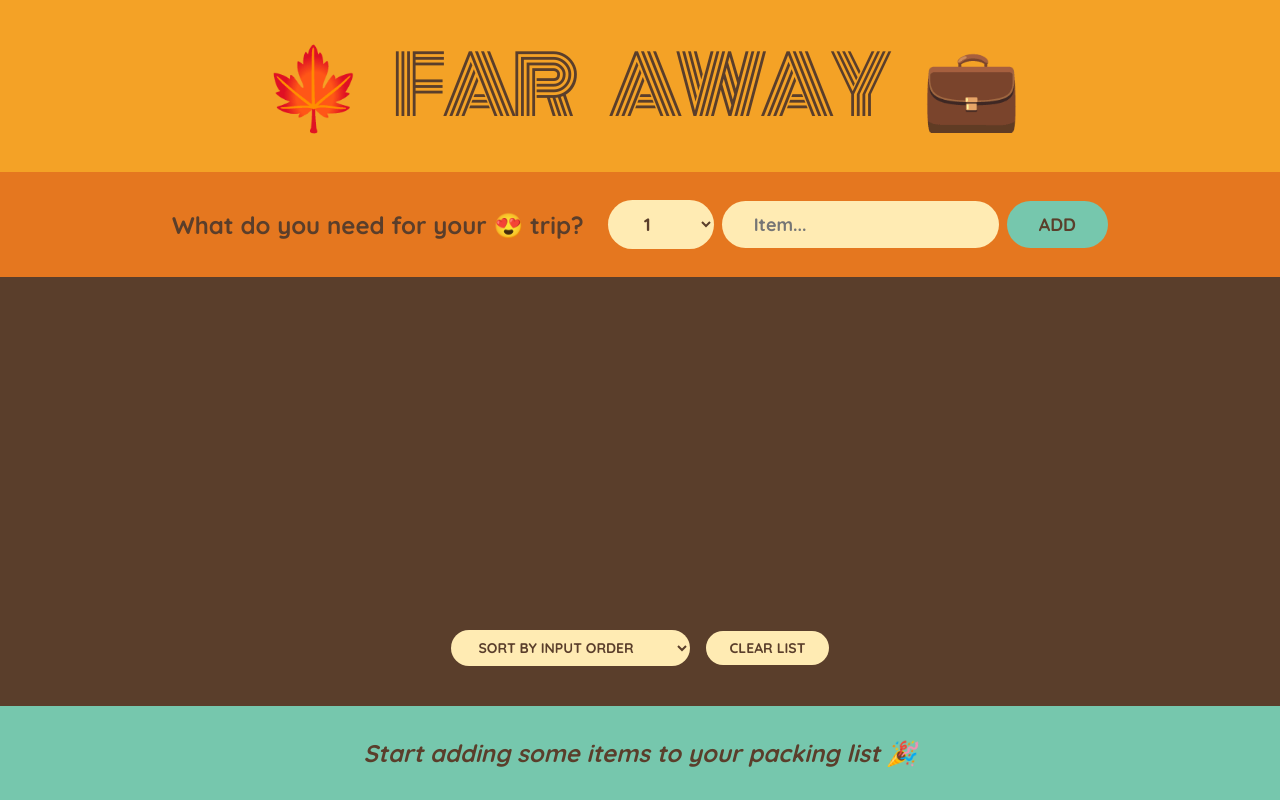
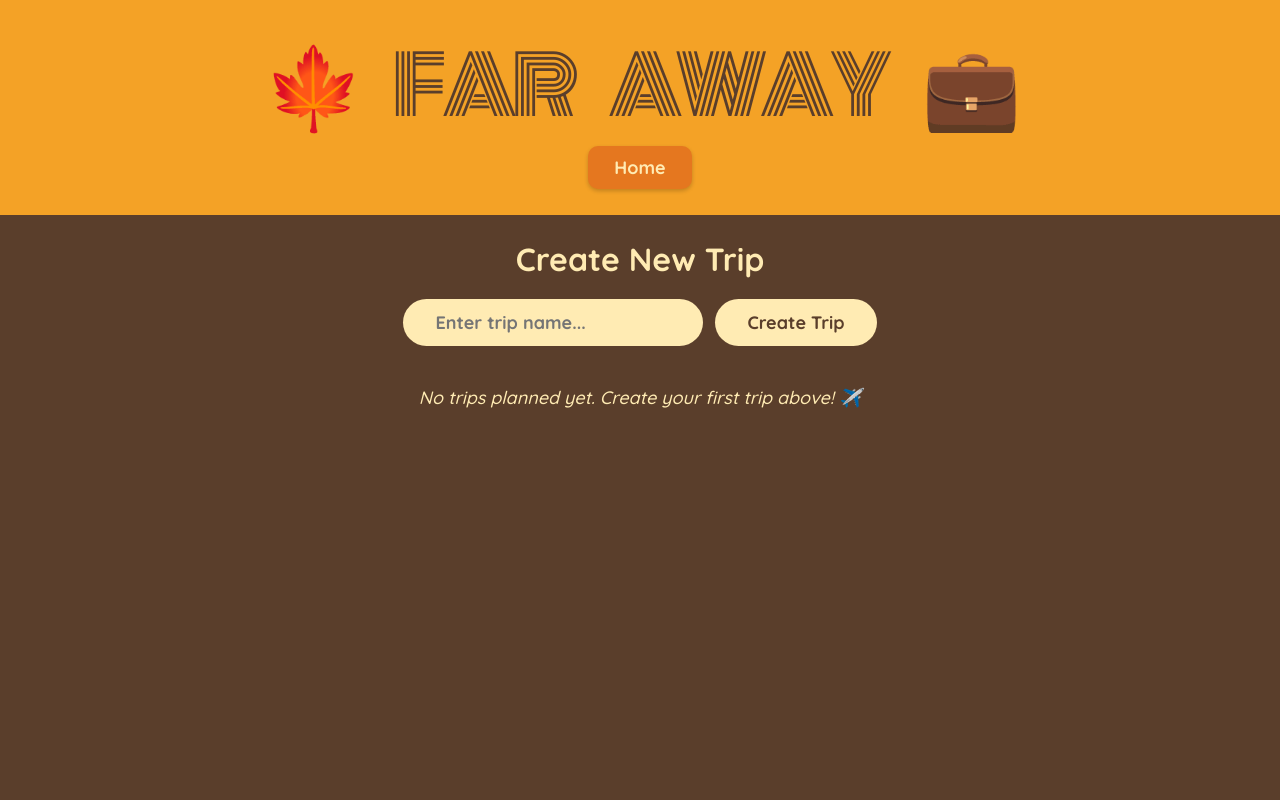
Before and after one commit to samyak2005/far_away, a React (Vite) app: page / in a window 1280 px wide. Built offline with nearby package versions, Linux system fonts and the light colour scheme.

Commit message:
Routing changes made

```diff
--- a/src/App.jsx
+++ b/src/App.jsx
@@ -1,40 +1,123 @@
-import { useState } from "react";
+import { useState, useEffect } from "react";
 import "./App.css";
 import Logo from "./components/Logo";
 import Form from "./components/Form";
 import PackingList from "./components/PackingList";
 import Stats from "./components/Stats";
+import Navigation from "./components/Navigation";
+import Home from "./components/Home";
 
 function App() {
-  const [items, setItems] = useState([]);
+  const [trips, setTrips] = useState(() => {
+    const savedTrips = localStorage.getItem("trips");
+    return savedTrips ? JSON.parse(savedTrips) : [];
+  });
+
+  const [currentPage, setCurrentPage] = useState(() => {
+    return localStorage.getItem("currentPage") || "home";
+  });
+
+  const [currentTripId, setCurrentTripId] = useState(() => {
+    return Number(localStorage.getItem("currentTripId")) || null;
+  });
+
+  const currentTrip = trips.find(trip => trip.id === currentTripId);
+
+  // Save trips to localStorage whenever they change
+  useEffect(() => {
+    localStorage.setItem("trips", JSON.stringify(trips));
+  }, [trips]);
+
+  // Save current page and trip ID to localStorage
+  useEffect(() => {
+    localStorage.setItem("currentPage", currentPage);
+    localStorage.setItem("currentTripId", currentTripId);
+  }, [currentPage, currentTripId]);
+
+  function handleAddTrip(newTrip) {
+    setTrips(trips => [...trips, newTrip]);
+  }
+
+  function handleDeleteTrip(tripId) {
+    if (tripId === currentTripId) {
+      setCurrentTripId(null);
+      setCurrentPage("home");
+    }
+    setTrips(trips => trips.filter(trip => trip.id !== tripId));
+  }
 
   function handleAddItem(item) {
-    setItems((items) => [...items, item]); //check
+    setTrips(trips =>
+      trips.map(trip =>
+        trip.id === currentTripId
+          ? { ...trip, items: [...trip.items, item] }
+          : trip
+      )
+    );
   }
 
   function handleDeleteItem(id) {
-    setItems((items) => items.filter((item) => item.id !== id));
+    setTrips(trips =>
+      trips.map(trip =>
+        trip.id === currentTripId
+          ? { ...trip, items: trip.items.filter(item => item.id !== id) }
+          : trip
+      )
+    );
   }
 
   function handleToggleItem(id) {
-    setItems((items) =>
-      items.map((item) =>
-        item.id === id ? { ...item, packed: !item.packed } : item
+    setTrips(trips =>
+      trips.map(trip =>
+        trip.id === currentTripId
+          ? {
+              ...trip,
+              items: trip.items.map(item =>
+                item.id === id ? { ...item, packed: !item.packed } : item
+              )
+            }
+          : trip
       )
     );
+  }
+
+  function handleNavigate(page, tripId = null) {
+    setCurrentPage(page);
+    if (page === "home") {
+      setCurrentTripId(null);
+    } else if (tripId) {
+      setCurrentTripId(tripId);
+    }
   }
 
   return (
     <div className="app">
       <Logo />
-      <Form onAddItem={handleAddItem} />
-      <PackingList
-        items={items}
-        setItems={setItems}
-        onDeleteItem={handleDeleteItem}
-        onToggleItem={handleToggleItem}
+      <Navigation
+        onNavigate={handleNavigate}
+        trips={trips}
+        currentTrip={currentTrip}
       />
-      <Stats items={items} />
+      {currentPage === "home" ? (
+        <Home
+          onAddTrip={handleAddTrip}
+          trips={trips}
+          onNavigate={handleNavigate}
+          onDeleteTrip={handleDeleteTrip}
+        />
+      ) : (
+        currentTrip && (
+          <>
+            <Form onAddItem={handleAddItem} />
+            <PackingList
+              items={currentTrip.items}
+              onDeleteItem={handleDeleteItem}
+              onToggleItem={handleToggleItem}
+            />
+            <Stats items={currentTrip.items} />
+          </>
+        )
+      )}
     </div>
   );
 }
--- /dev/null
+++ b/src/components/Home.jsx
@@ -0,0 +1,84 @@
+import { useState } from "react";
+
+export default function Home({ onAddTrip, trips, onNavigate, onDeleteTrip }) {
+  const [newTripName, setNewTripName] = useState("");
+
+  function handleSubmit(e) {
+    e.preventDefault();
+    if (!newTripName.trim()) return;
+
+    onAddTrip({
+      id: Date.now(),
+      name: newTripName.trim(),
+      items: []
+    });
+
+    setNewTripName("");
+  }
+
+  function handleDeleteClick(e, tripId) {
+    e.stopPropagation();
+    if (window.confirm("Are you sure you want to delete this trip?")) {
+      onDeleteTrip(tripId);
+    }
+  }
+
+  function handleClearAll() {
+    if (window.confirm("Are you sure you want to delete all trips? This cannot be undone!")) {
+      trips.forEach(trip => onDeleteTrip(trip.id));
+    }
+  }
+
+  return (
+    <div className="home">
+      <div className="create-trip">
+        <h2>Create New Trip</h2>
+        <form className="trip-form" onSubmit={handleSubmit}>
+          <input
+            type="text"
+            placeholder="Enter trip name..."
+            value={newTripName}
+            onChange={(e) => setNewTripName(e.target.value)}
+          />
+          <button>Create Trip</button>
+        </form>
+      </div>
+
+      <div className="trips-list">
+        {trips.length > 0 && <h2>Your Trips ✈️ ✈️</h2>}
+        {trips.length === 0 ? (
+          <p className="no-trips">No trips planned yet. Create your first trip above! ✈️</p>
+        ) : (
+          <>
+            <ul>
+              {trips.map(trip => (
+                <li
+                  key={trip.id}
+                  onClick={() => onNavigate("form", trip.id)}
+                >
+                  <div className="trip-info">
+                    <span className="trip-name">{trip.name}</span>
+                    <span className="items-count">{trip.items.length} items</span>
+                  </div>
+                  <button
+                    className="delete-trip"
+                    onClick={(e) => handleDeleteClick(e, trip.id)}
+                  >
+                    ❌
+                  </button>
+                </li>
+              ))}
+            </ul>
+            {trips.length > 0 && (
+              <div style={{ display: 'flex', justifyContent: 'center' }}>
+                <button className="clear-all" onClick={handleClearAll}>
+                  Clear All Trips 🗑️
+                </button>
+              </div>
+            )}
+          </>
+        )}
+      </div>
+    </div>
+  );
+}
--- /dev/null
+++ b/src/components/Navigation.jsx
@@ -0,0 +1,23 @@
+import { useState } from "react";
+
+export default function Navigation({ onNavigate, trips, currentTrip }) {
+  return (
+    <nav className="nav">
+      <button
+        onClick={() => onNavigate("home")}
+        className={!currentTrip ? "active" : ""}
+      >
+        Home
+      </button>
+      {trips.map(trip => (
+        <button
+          key={trip.id}
+          onClick={() => onNavigate("form", trip.id)}
+          className={currentTrip?.id === trip.id ? "active" : ""}
+        >
+          {trip.name}
+        </button>
+      ))}
+    </nav>
+  );
+}
--- a/src/components/PackingList.jsx
+++ b/src/components/PackingList.jsx
@@ -1,7 +1,7 @@
 import Item from "./Item";
 import { useState } from "react";
 
-function PackingList({ items, setItems, onDeleteItem, onToggleItem }) {
+function PackingList({ items, onDeleteItem, onToggleItem }) {
   const [sortBy, setSortBy] = useState("input");
 
   let sortedItems;
@@ -20,7 +20,10 @@ function PackingList({ items, setItems, onDeleteItem, onToggleItem }) {
     const confirmed = window.confirm(
       "Are you sure you want to delete all items?"
     );
-    if (confirmed) setItems([]);
+    if (confirmed) {
+      // Delete all items one by one to trigger the same behavior as individual deletion
+      items.forEach(item => onDeleteItem(item.id));
+    }
   }
 
   return (
@@ -42,8 +45,9 @@ function PackingList({ items, setItems, onDeleteItem, onToggleItem }) {
           <option value="description">Sort by description</option>
           <option value="packed">Sort by packed status</option>
         </select>
-
-        <button onClick={clearList}>Clear List</button>
+        {items.length > 0 && (
+          <button onClick={clearList}>Clear List</button>
+        )}
       </div>
     </div>
   );
--- a/src/index.css
+++ b/src/index.css
@@ -34,12 +34,13 @@ h1 {
   font-weight: 400;
   word-spacing: 30px;
   letter-spacing: -5px;
-  padding: 2.4rem 0;
+  padding: 2.4rem 0 0 0;
+  margin-bottom: 0;
 }
 
 .add-form {
   background-color: #e5771f;
-  padding: 2.8rem 0;
+  padding: 1.5rem 0;
   display: flex;
   align-items: center;
   justify-content: center;
@@ -49,6 +50,7 @@ h1 {
 h3 {
   margin-right: 1.6rem;
   font-size: 2.4rem;
+  white-space: nowrap;
 }
 
 button,
@@ -68,18 +70,47 @@ input {
 .add-form button {
   text-transform: uppercase;
   background-color: #76c7ad;
+
 }
 
 .list {
   background-color: #5a3e2b;
   color: #ffebb3;
-  padding: 4rem 0;
+  padding: 2.4rem 0;
+  height: calc(100vh - 330px);
+  display: flex;
+  flex-direction: column;
+  align-items: center;
+  overflow-y: auto;
+  position: relative;
+  padding-bottom: 60px;
+}
 
+.list ul {
+  list-style: none;
+  width: 80%;
+  overflow-y: auto;
+  display: grid;
+  grid-template-columns: repeat(auto-fit, minmax(250px, 1fr));
+  gap: 1.2rem;
+  justify-content: center;
+  align-content: start;
+  padding: 0 2.4rem;
+  margin-bottom: 2rem;
+}
+
+.actions {
+  position: absolute;
+  bottom: 70px;
+  left: 0;
+  width: 100%;
   display: flex;
-  justify-content: space-between;
-  flex-direction: column;
-  gap: 3.2rem;
-  align-items: center;
+  justify-content: center;
+  gap: 1.2rem;
+  padding: 1.2rem 0;
+  background-color: #5a3e2b;
+  border-top: 1px solid #76c7ad33;
+  z-index: 1;
 }
 
 .actions button,
@@ -89,18 +120,6 @@ input {
   font-size: 1.4rem;
   font-weight: 700;
   margin: 0 0.8rem;
-}
-
-.list ul {
-  list-style: none;
-  width: 80%;
-  overflow: scroll;
-
-  display: grid;
-  grid-template-columns: repeat(auto-fit, minmax(250px, 1fr));
-  gap: 1.2rem;
-  justify-content: center;
-  align-content: start;
 }
 
 .list li {
@@ -128,5 +147,191 @@ input[type="checkbox"] {
   background-color: #76c7ad;
   text-align: center;
   font-weight: 700;
-  padding: 3.2rem 0;
+  padding: 2rem 0;
+  position: fixed;
+  bottom: 0;
+  width: 100%;
+  z-index: 2;
 }
+
+.nav {
+  display: flex;
+  justify-content: center;
+  gap: 1.2rem;
+  padding-bottom: 2.4rem;
+  background-color: #f4a226;
+}
+
+.nav button {
+  background-color: #ffebb3;
+  color: #5a3e2b;
+  padding: 0.8rem 2.4rem;
+  border: none;
+  border-radius: 10px;
+  font-weight: bold;
+  cursor: pointer;
+  transition: all 0.2s;
+  border: 2px solid transparent;
+}
+
+.nav button:hover {
+  transform: translateY(-2px);
+  box-shadow: 0 2px 4px rgba(0, 0, 0, 0.1);
+}
+
+.nav button.active {
+  background-color: #e5771f;
+  color: #ffebb3;
+  transform: translateY(-2px);
+  box-shadow: 0 2px 4px rgba(0, 0, 0, 0.2);
+}
+
+.home {
+  background-color: #5a3e2b;
+  min-height: 585px;
+  height: 100%;
+  padding: 2.4rem;
+  display: flex;
+  flex-direction: column;
+  align-items: center;
+  gap: 4rem;
+}
+
+.create-trip {
+  text-align: center;
+}
+
+.home h2 {
+  color: #ffebb3;
+  font-size: 3.2rem;
+  margin-bottom: 2rem;
+}
+
+.trip-form {
+  display: flex;
+  gap: 1.2rem;
+}
+
+.trip-form input {
+  min-width: 300px;
+}
+
+.trips-list {
+  width: 100%;
+  max-width: 800px;
+  padding: 0 2rem;
+}
+
+.trips-list ul {
+  list-style: none;
+  display: grid;
+  grid-template-columns: repeat(auto-fill, minmax(300px, 1fr));
+  gap: 2rem;
+}
+
+.trips-list li {
+  background-color: #ffebb3;
+  padding: 2rem;
+  border-radius: 1rem;
+  display: flex;
+  justify-content: space-between;
+  align-items: center;
+  cursor: pointer;
+  transition: all 0.2s;
+  border: 2px solid transparent;
+  gap: 1.2rem;
+}
+
+.trips-list li:hover {
+  transform: translateY(-3px);
+  box-shadow: 0 4px 8px rgba(0, 0, 0, 0.2);
+}
+
+.trip-info {
+  flex: 1;
+  display: flex;
+  justify-content: space-between;
+  align-items: center;
+  gap: 1.2rem;
+}
+
+.trip-name {
+  font-size: 2rem;
+  color: #5a3e2b;
+  font-weight: 600;
+}
+
+.delete-trip {
+  background: none;
+  border: none;
+  padding: 0.4rem;
+  cursor: pointer;
+  font-size: 1.8rem;
+  opacity: 0.7;
+  transition: all 0.2s;
+  display: flex;
+  align-items: center;
+  justify-content: center;
+}
+
+.delete-trip:hover {
+  opacity: 1;
+  transform: scale(1.1);
+}
+
+.trips-list li.active {
+  background-color: #e5771f;
+  transform: translateY(-3px);
+  box-shadow: 0 4px 8px rgba(0, 0, 0, 0.2);
+}
+
+.trips-list li.active span {
+  color: #ffebb3;
+}
+
+.trips-list li.active .items-count {
+  background-color: #5a3e2b;
+}
+
+.trips-list li span {
+  color: #5a3e2b;
+  font-size: 1.8rem;
+  font-weight: 600;
+}
+
+.items-count {
+  background-color: #76c7ad;
+  padding: 0.4rem 1.2rem;
+  border-radius: 1rem;
+}
+
+.no-trips {
+  text-align: center;
+  color: #ffebb3;
+  font-size: 1.8rem;
+  font-style: italic;
+}
+
+.trips-list h2 {
+  text-align: center;
+  margin-bottom: 2.4rem;
+}
+
+.clear-all {
+  background-color: #e5771f;
+  color: #ffebb3;
+  padding: 1.2rem 2.4rem;
+  border: none;
+  border-radius: 10px;
+  font-weight: bold;
+  cursor: pointer;
+  transition: all 0.2s;
+  margin-top: 2.4rem;
+  font-size: 1.6rem;
+}
+
+.clear-all:hover {
+  background-color: #5a3e2b;
+  transform: translateY(-2px);
+  box-shadow: 0 2px 4px rgba(0, 0, 0, 0.2);
+}
```
